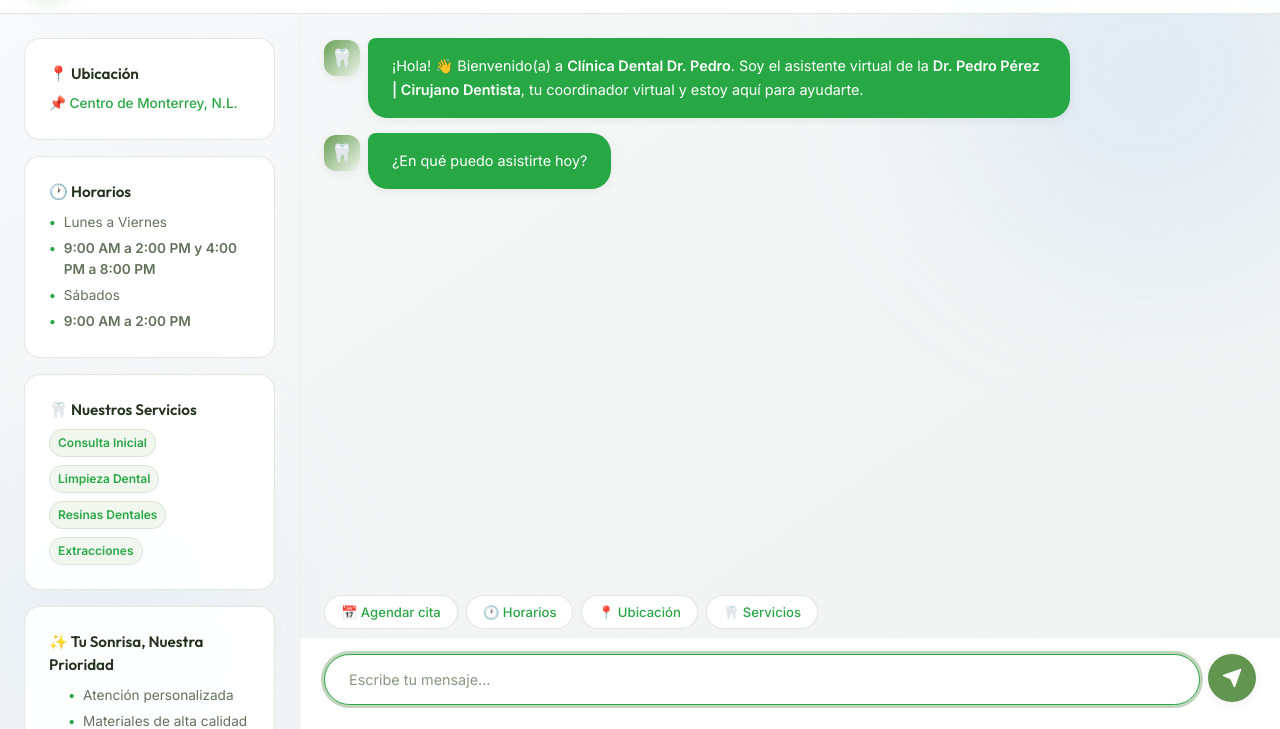
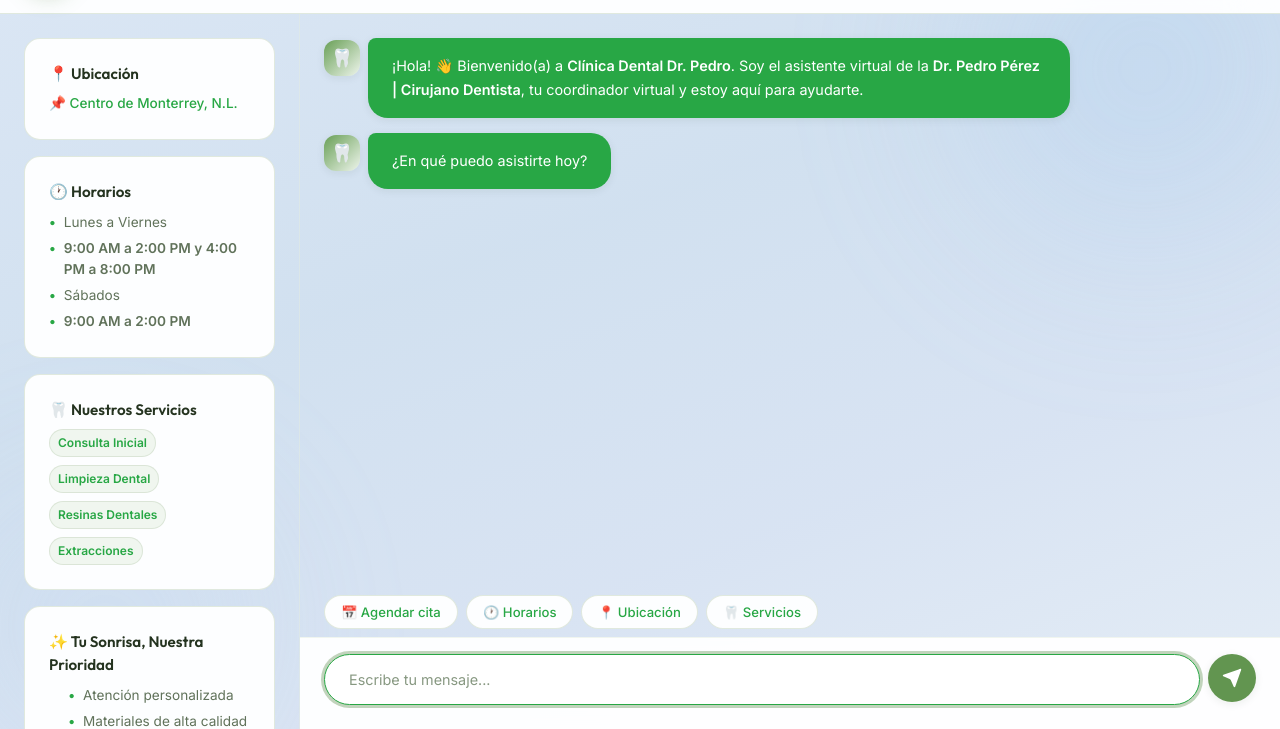
Before and after one commit to rodarteggc-png/nube, a website: page index.html in a window 1280 px wide. Shown: the part 71-800 px from the top of the page. Drawn offline with Linux system fonts and the light colour scheme.

Commit message:
style: restaurar fondo azul claro original para contrastar con el tema verde

```diff
--- a/index.css
+++ b/index.css
@@ -16,7 +16,7 @@
   --danger: hsl(0, 70%, 58%);
 
   /* Surfaces */
-  --bg-gradient: linear-gradient(145deg, #F8F9FA 0%, #EEF2F0 100%); /* Fondo neutro, limpio y brillante */
+  --bg-gradient: linear-gradient(160deg, hsl(213, 55%, 91%) 0%, hsl(210, 50%, 88%) 40%, hsl(215, 52%, 90%) 70%, hsl(210, 48%, 93%) 100%); /* Fondo original azulado */
   --surface: hsla(0, 0%, 100%, 0.95);
   --surface-solid: #FFFFFF;
   --surface-hover: #F2F6F1;
```
